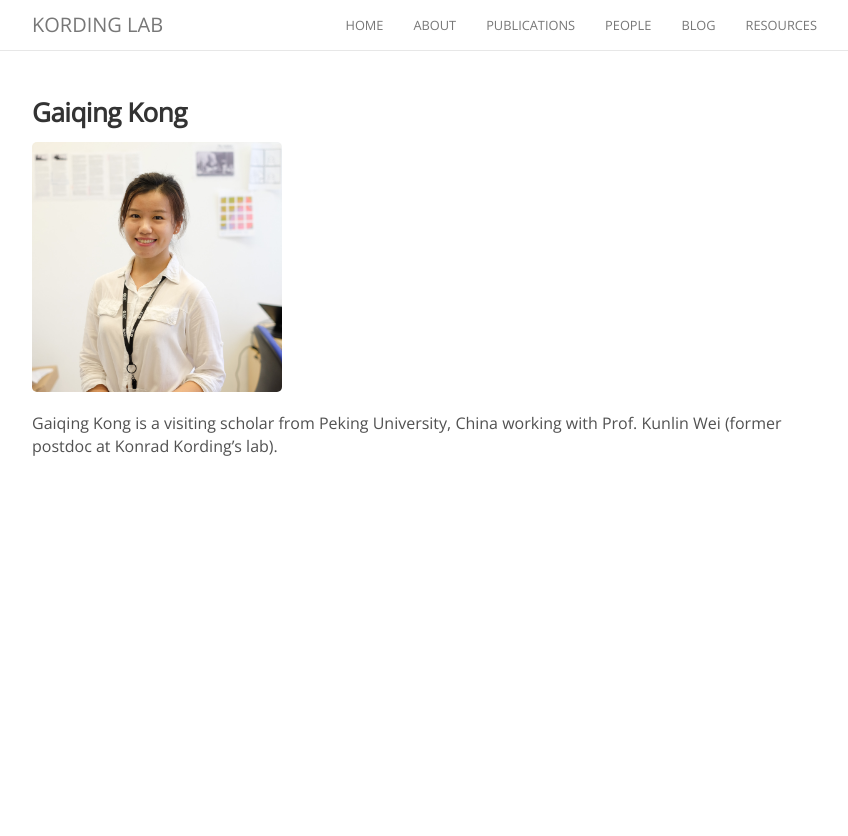
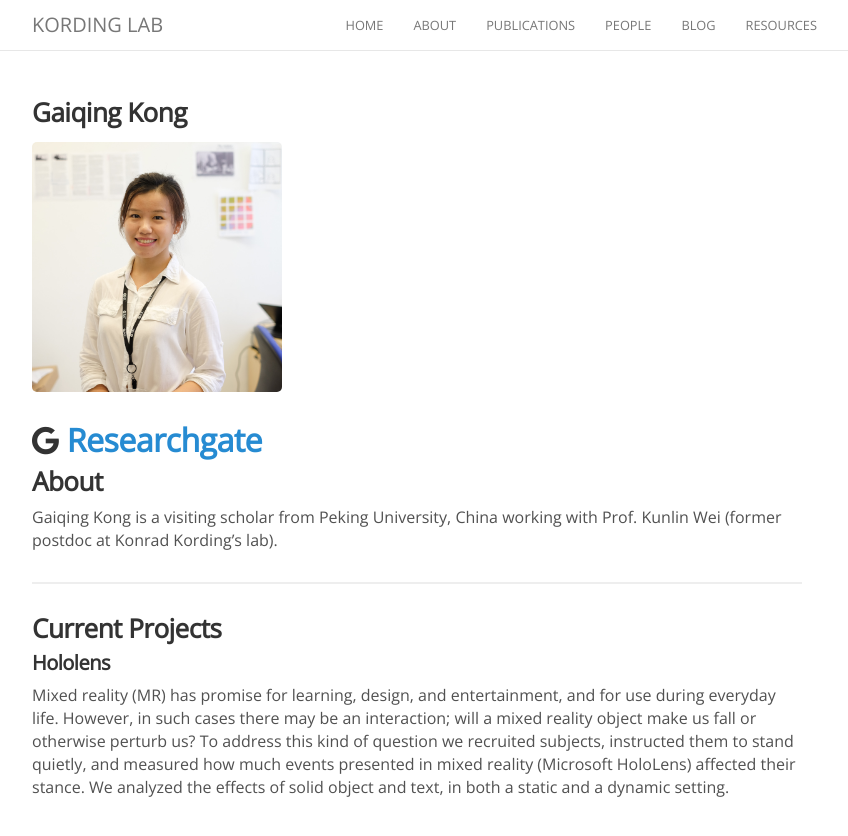
Before and after one commit to KordingLab/KordingLab.github.io, a Jekyll site: the page built from _people/gaiqing_kong.md, in a window 1280 px wide. Shown: the top 836 px of the page, without its empty margins (223-1071 px from the left). Built offline with Jekyll 4.4.1, drawn with Linux system fonts in a browser that asks for light colours; nearby versions of some CDN libraries; comment, search, counter and statistics services are not loaded.

Commit message:
first edit of Gaiqing home page

```diff
--- a/_people/gaiqing_kong.md
+++ b/_people/gaiqing_kong.md
@@ -7,5 +7,18 @@
 
 <img width="250" src="{{site.baseurl}}/images/people/{{page.avatar}}" data-action="zoom">
 
+<i class="fa fa-google"></i> [Researchgate](https://www.researchgate.net/profile/Gaiqing_Kong)<br>
+---
+
+### About
+
 Gaiqing Kong is a visiting scholar from Peking University, China working with
 Prof. Kunlin Wei (former postdoc at Konrad Kording's lab).
+
+---
+
+### Current Projects
+
+##### Hololens
+
+Mixed reality (MR) has promise for learning, design, and entertainment, and for use during everyday life. However, in such cases there may be an interaction; will a mixed reality object make us fall or otherwise perturb us? To address this kind of question we recruited subjects, instructed them to stand quietly, and measured how much events presented in mixed reality (Microsoft HoloLens) affected their stance. We analyzed the effects of solid object and text, in both a static and a dynamic setting.
```
